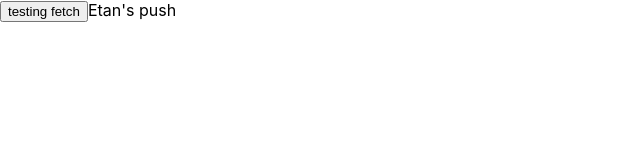
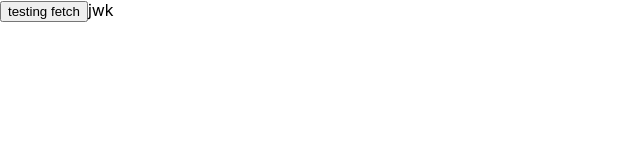
Before and after one commit to a-x-liu/unimelb-timetable, a React (Create React App) app in the folder client/: page / in a window 1280 px wide. Shown: the top 160 px of the page, without its empty margins (0-640 px from the left). Built offline with nearby package versions, Linux system fonts and the light colour scheme.

Commit message:
jwk's push

```diff
--- a/client/src/App.js
+++ b/client/src/App.js
@@ -21,7 +21,7 @@ function App () {
       <button onClick={load}>
         testing fetch
       </button>
-      Etan's push
+      jwk
     </div>
   );
 }
```
